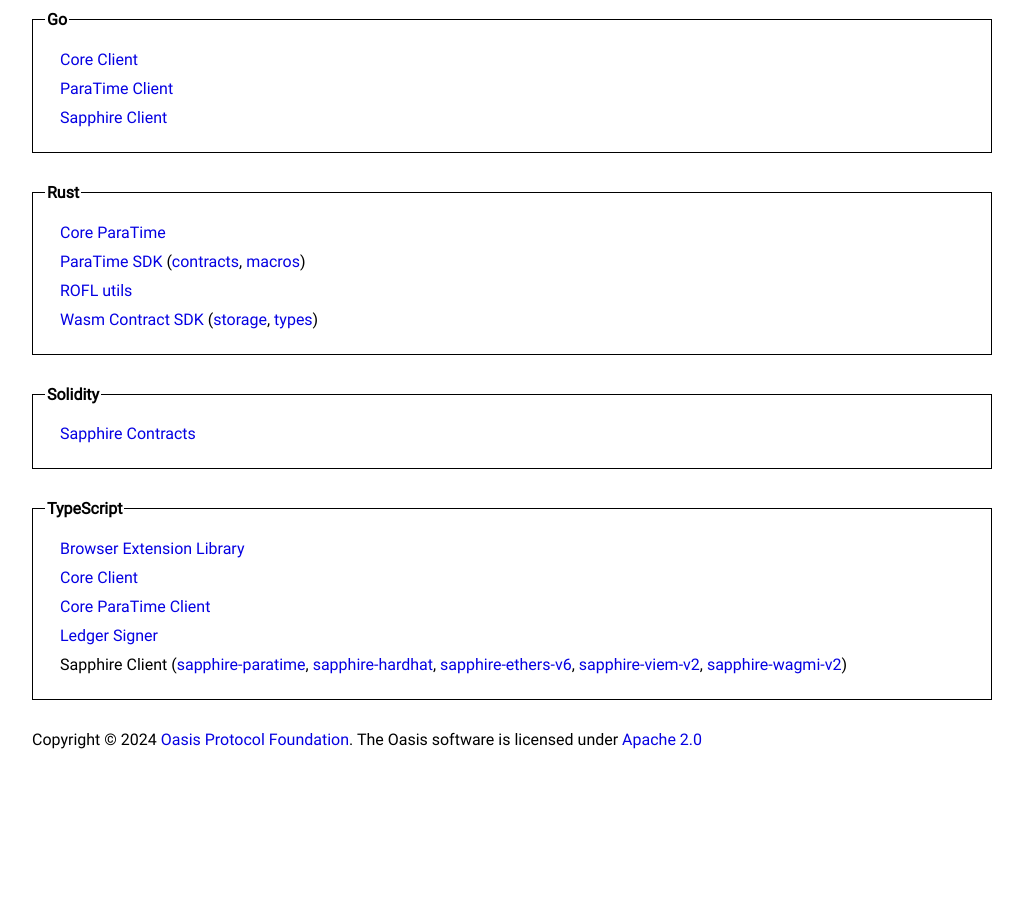
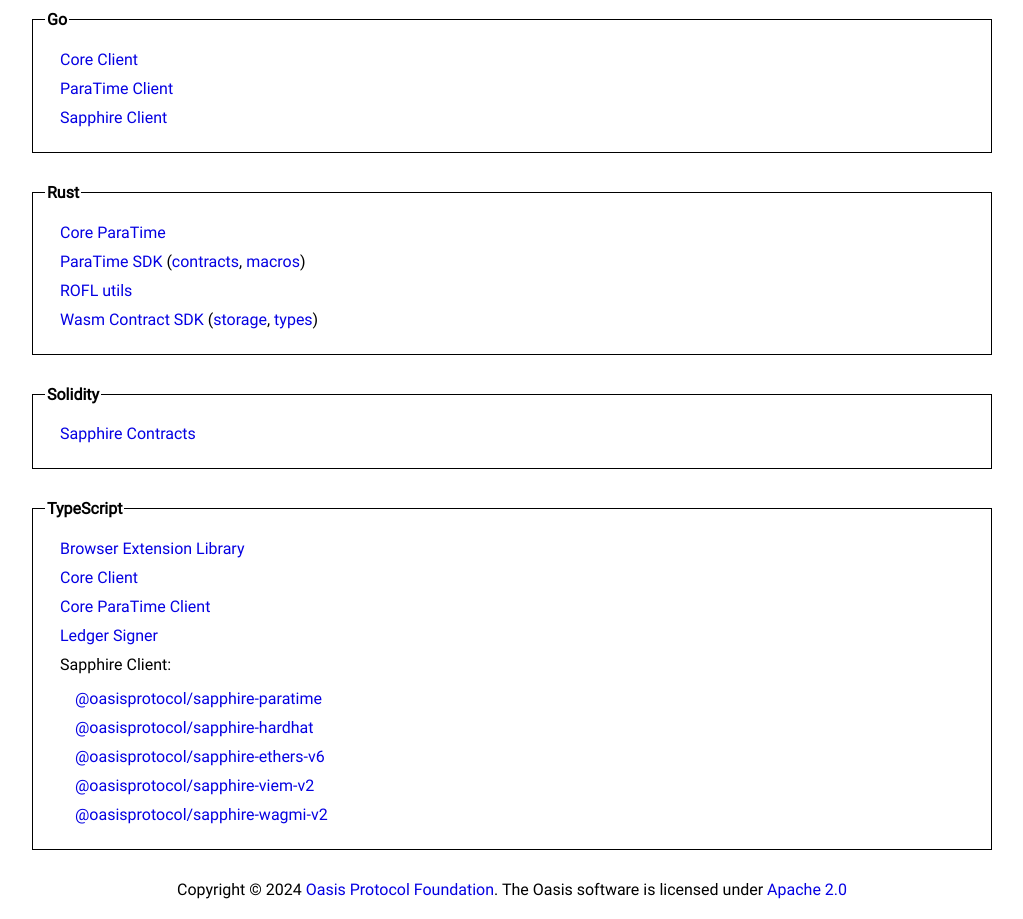
Before and after one commit to oasisprotocol/docs-api, a plain HTML site: page index.html in a window 1280 px wide. Shown: the part 150-1069 px from the top of the page, without its empty margins (128-1151 px from the left). Before the commit the page ends 899 px from the top, so only its background shows below. Drawn offline with Linux system fonts and the light colour scheme.

Commit message:
index: Reformat typescript packages into list

```diff
--- a/index.html
+++ b/index.html
@@ -12,10 +12,6 @@
 @font-face {
   font-family: RobotoRegular;
   src: url("Roboto-Regular.ttf");
-}
-
-.oasis-docs {
-	padding-top:20px;
 }
 
 h1 {
@@ -46,6 +42,12 @@
 	max-width: 960px;
 	font-family: RobotoRegular,sans-serif;
 	font-size: 16px;
+	margin-top: 20px;
+	margin-bottom: 20px;
+}
+
+footer {
+	text-align: center;
 }
 
 fieldset {
@@ -61,7 +63,7 @@
 		</style>
 	</head>
 	<body>
-		<div class="oasis-docs">
+		<div>
 			<a href="https://docs.oasis.io">&lt;&lt; Oasis Docs</a>
 		</div>
 
@@ -96,12 +98,15 @@
 				<li><a href="js/client">Core Client</a></li>
 				<li><a href="js/client-rt">Core ParaTime Client</a></li>
 				<li><a href="js/client-signer-ledger">Ledger Signer</a></li>
-				<li>Sapphire Client
-					(<a href="js/sapphire-paratime">sapphire-paratime</a>,
-					<a href="js/sapphire-hardhat">sapphire-hardhat</a>,
-					<a href="js/sapphire-ethers-v6">sapphire-ethers-v6</a>,
-					<a href="js/sapphire-viem-v2">sapphire-viem-v2</a>,
-					<a href="js/sapphire-wagmi-v2">sapphire-wagmi-v2</a>)</li>
+				<li>Sapphire Client:
+				<ul>
+					<li><a href="js/sapphire-paratime">@oasisprotocol/sapphire-paratime</a></li>
+					<li><a href="js/sapphire-hardhat">@oasisprotocol/sapphire-hardhat</a></li>
+					<li><a href="js/sapphire-ethers-v6">@oasisprotocol/sapphire-ethers-v6</a></li>
+					<li><a href="js/sapphire-viem-v2">@oasisprotocol/sapphire-viem-v2</a></li>
+					<li><a href="js/sapphire-wagmi-v2">@oasisprotocol/sapphire-wagmi-v2</a></li>
+				</ul>
+				</li>
 			</ul>
 		</fieldset>
 		<footer>Copyright © 2024 <a href="https://oasisprotocol.org/">Oasis Protocol Foundation</a>. The Oasis software is licensed under <a href="https://www.apache.org/licenses/LICENSE-2.0">Apache 2.0</a></footer>
```
